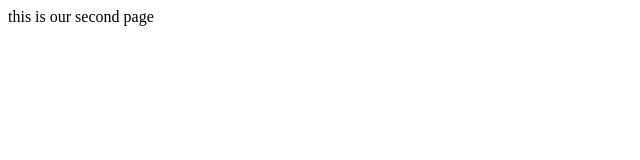
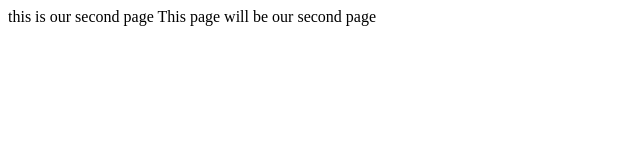
Before and after one commit to Explore8488/tutorial, a plain HTML site: page page2.html in a window 1280 px wide. Shown: the whole page, without its empty margins (0-640 px from the left). Drawn offline with Linux system fonts and the light colour scheme.

Commit message:
I added a new line to page 2

```diff
--- a/page2.html
+++ b/page2.html
@@ -8,5 +8,6 @@
 </head>
 <body>
     this is our second page
+This page will be our second page
 </body>
 </html>
```
